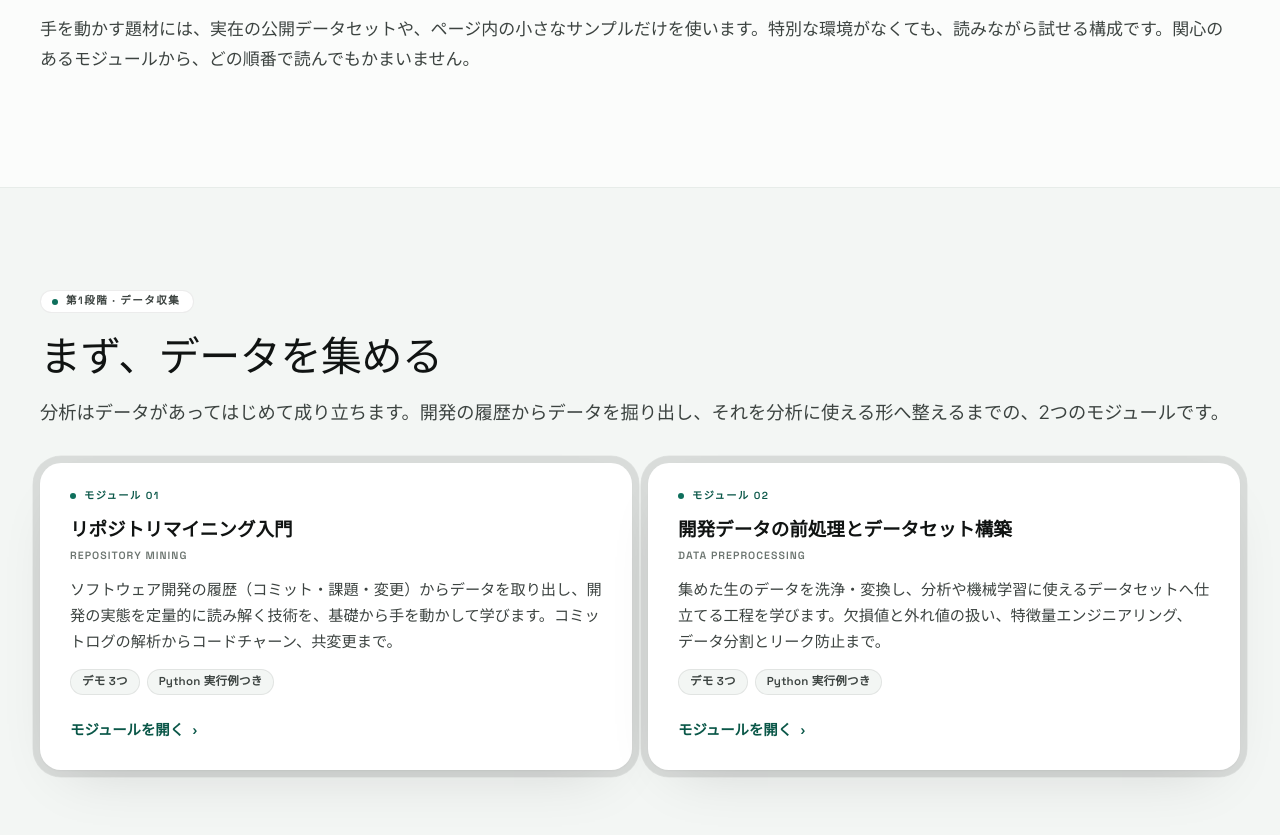
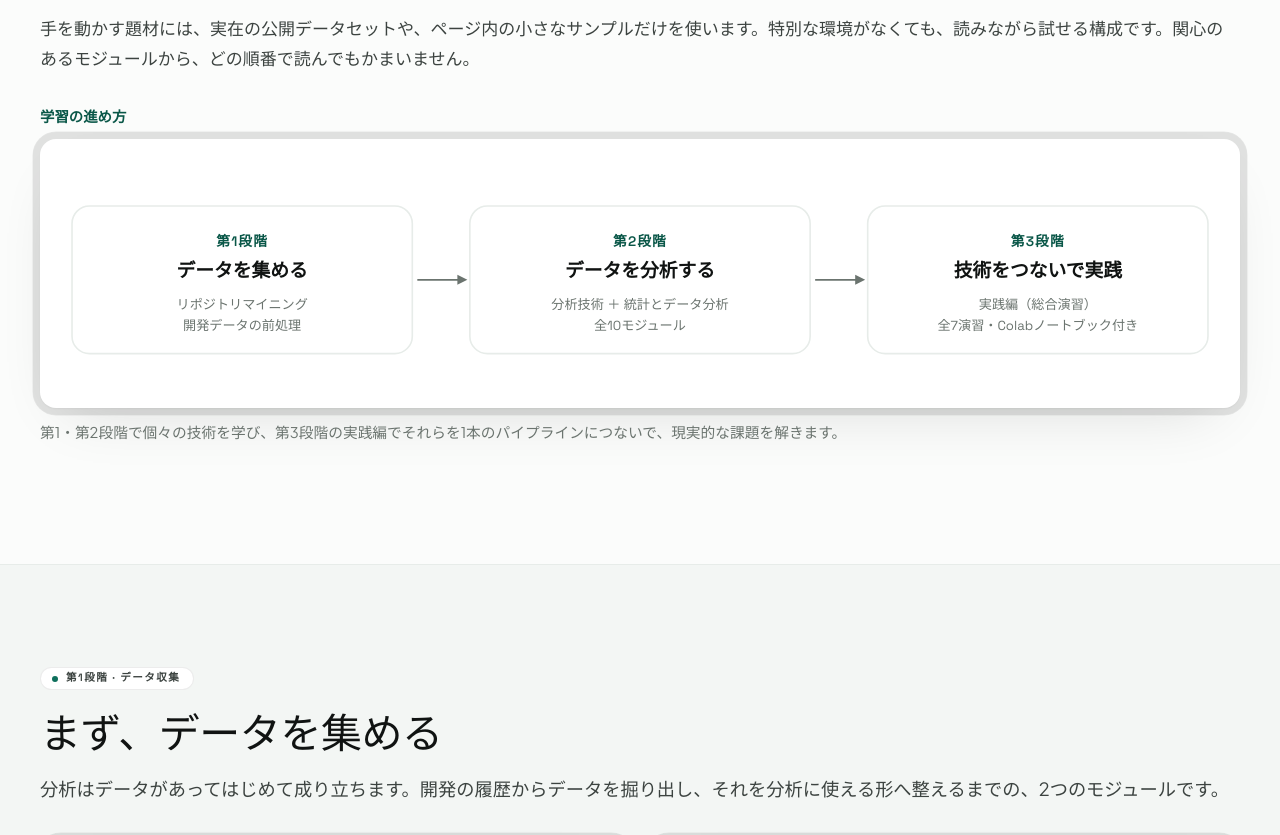
Before and after one commit to ykimu/ykimu.github.io, a plain HTML site: page learn/index.html in a window 1280 px wide. Shown: the part 1164-1999 px from the top of the page. Drawn offline with Linux system fonts and the light colour scheme.

Commit message:
学習ロードマップの追加

```diff
--- a/learn/index.html
+++ b/learn/index.html
@@ -731,6 +731,31 @@
       <p>どのモジュールも、次の3つの層を積み上げる構成です。まず<b>概要</b>でその技術が何のためにあるのかをつかみ、次に<b>仕組み（座学）</b>で背後の理論・定義・式をていねいに理解し、最後に<b>コードで動かす</b>で Python の定番ライブラリやページ内デモを使って実際に確かめます。さらに各モジュールには、ブラウザ上で手を動かせるインタラクティブ・デモを用意しました。読みながら値を書き換え、結果の変化を確かめられます。</p>
       <p>手を動かす題材には、実在の公開データセットや、ページ内の小さなサンプルだけを使います。特別な環境がなくても、読みながら試せる構成です。関心のあるモジュールから、どの順番で読んでもかまいません。</p>
     </div>
+
+    <div class="diagram-wrap reveal" style="max-width:none; margin-top:30px">
+      <style>body.lang-en .rmja{display:none}body.lang-ja .rmen{display:none}</style>
+      <p class="cap"><span lang="ja">学習の進め方</span><span lang="en">Learning roadmap</span></p>
+      <svg viewBox="0 0 940 196" role="img" aria-label="学習ロードマップ: 第1段階のデータ収集から、第2段階の分析技術・統計、第3段階の実践編へと進む流れ">
+        <rect class="dg-box" x="16" y="44" width="272" height="118" rx="14"/>
+        <rect class="dg-box" x="334" y="44" width="272" height="118" rx="14"/>
+        <rect class="dg-box" x="652" y="44" width="272" height="118" rx="14"/>
+        <text x="152" y="76" text-anchor="middle" style="fill:var(--accent-2); font:600 11px var(--disp); letter-spacing:.08em"><tspan class="rmja">第1段階</tspan><tspan class="rmen">STAGE 1</tspan></text>
+        <text x="152" y="101" class="dg-lbl" style="font-size:15px"><tspan class="rmja">データを集める</tspan><tspan class="rmen">Collect data</tspan></text>
+        <text x="152" y="126" class="dg-en"><tspan class="rmja">リポジトリマイニング</tspan><tspan class="rmen">Repository mining</tspan></text>
+        <text x="152" y="143" class="dg-en"><tspan class="rmja">開発データの前処理</tspan><tspan class="rmen">Data preprocessing</tspan></text>
+        <text x="470" y="76" text-anchor="middle" style="fill:var(--accent-2); font:600 11px var(--disp); letter-spacing:.08em"><tspan class="rmja">第2段階</tspan><tspan class="rmen">STAGE 2</tspan></text>
+        <text x="470" y="101" class="dg-lbl" style="font-size:15px"><tspan class="rmja">データを分析する</tspan><tspan class="rmen">Analyze data</tspan></text>
+        <text x="470" y="126" class="dg-en"><tspan class="rmja">分析技術 ＋ 統計とデータ分析</tspan><tspan class="rmen">Techniques + statistics</tspan></text>
+        <text x="470" y="143" class="dg-en"><tspan class="rmja">全10モジュール</tspan><tspan class="rmen">10 modules</tspan></text>
+        <text x="788" y="76" text-anchor="middle" style="fill:var(--accent-2); font:600 11px var(--disp); letter-spacing:.08em"><tspan class="rmja">第3段階</tspan><tspan class="rmen">STAGE 3</tspan></text>
+        <text x="788" y="101" class="dg-lbl" style="font-size:15px"><tspan class="rmja">技術をつないで実践</tspan><tspan class="rmen">Apply in practice</tspan></text>
+        <text x="788" y="126" class="dg-en"><tspan class="rmja">実践編（総合演習）</tspan><tspan class="rmen">Practice (capstones)</tspan></text>
+        <text x="788" y="143" class="dg-en"><tspan class="rmja">全7演習・Colabノートブック付き</tspan><tspan class="rmen">7 exercises with Colab</tspan></text>
+        <g class="dg-line"><line x1="292" y1="103" x2="328" y2="103"/><line x1="610" y1="103" x2="646" y2="103"/></g>
+        <g class="dg-arrow"><polygon points="332,103 324,99 324,107"/><polygon points="650,103 642,99 642,107"/></g>
+      </svg>
+      <p class="prose" style="margin-top:12px; color:var(--muted); font-size:.92rem"><span lang="ja">第1・第2段階で個々の技術を学び、第3段階の実践編でそれらを1本のパイプラインにつないで、現実的な課題を解きます。</span><span lang="en">Stages 1 and 2 build up individual techniques; Stage 3 connects them into a single pipeline to solve realistic problems.</span></p>
+    </div>
   </div>
 </section>
 
```
Also changed, not shown: 404.html (+1 -1 lines), index.html (+1 -1 lines), publications.html (+1 -1 lines), research/apr-coding-standards-detail.html (+1 -1 lines), research/apr-coding-standards.html (+1 -1 lines), research/satd-issue-classification-detail.html (+1 -1 lines), research/satd-issue-classification.html (+1 -1 lines), research/td-repayment-refactoring-detail.html (+1 -1 lines), research/td-repayment-refactoring.html (+1 -1 lines), teaching.html (+1 -1 lines).
